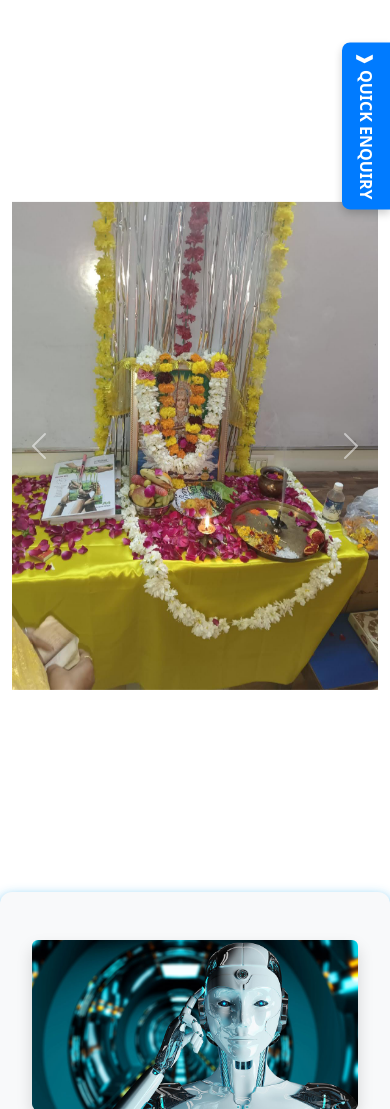
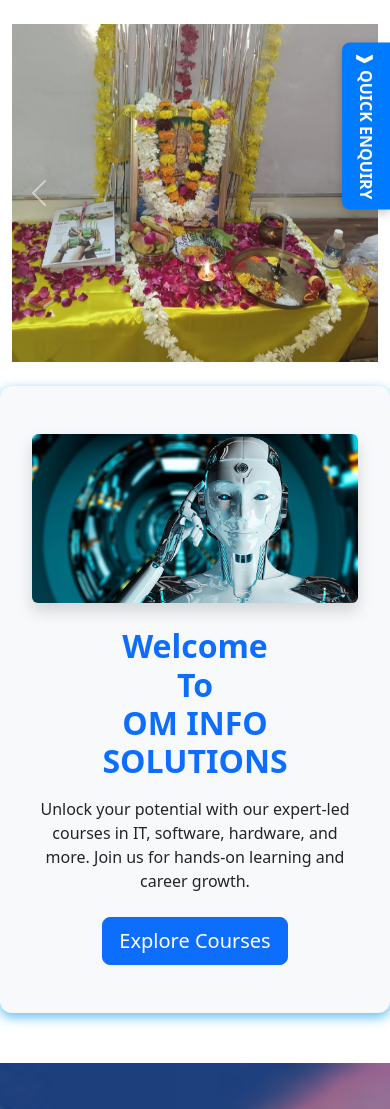
Before and after one commit to lok-02498/coaching_site, a Flask app: page /home in a window 390 px wide. Shown: the part 296-1405 px from the top of the page. Run offline with Flask 3, Linux system fonts and the light colour scheme; parts of the project's set-up code (start-up, migrations or seed data) failed here and were passed over; some libraries are stand-ins or nearby versions.

Commit message:
carousel is changed

```diff
--- a/app.py
+++ b/app.py
@@ -1,4 +1,4 @@
-from flask import Flask, request, redirect, flash, render_template, session, url_for,jsp
+from flask import Flask, request, redirect, flash, render_template, session, url_for
 from flask_mail import Mail, Message
 from flask_mysqldb import MySQL
 from flask_mail import Mail, Message
--- a/static/style.css
+++ b/static/style.css
@@ -828,9 +828,38 @@
 
 .main-carousel .carousel-item img {
   width: 100%;
-  height: 100vh;
-  object-fit: contain;
+  height: 100%;
+  object-fit: cover; /* Use cover instead of contain */
   object-position: center;
+}
+
+/* Mobile optimization */
+@media (max-width: 768px) {
+  .main-carousel .carousel-inner,
+  .main-carousel .carousel-item {
+    height: 50vh;
+  }
+
+  .main-carousel .carousel-item img {
+    height: 100%;
+    object-fit: cover;
+  }
+}
+
+@media (max-width: 576px) {
+  .main-carousel .carousel-inner,
+  .main-carousel .carousel-item {
+    height: 40vh;
+  }
+}
+.main-carousel-img-glow {
+  border-radius: 10px;
+  box-shadow: 0 0 20px rgba(255, 0, 225, 0.9); /* Blue glow */
+  transition: box-shadow 0.5s ease-in-out;
+}
+
+.main-carousel:hover {
+  box-shadow: 0 0 30px rgba(255, 0, 225, 0.9);
 }
 
 /* ========== Employee Carousel (team.html) ========== */
@@ -849,15 +878,7 @@
   border: 4px solid #0d6efd;
   box-shadow: 0 4px 8px rgba(0, 0, 0, 0.2);
 }
-.main-carousel-img-glow {
-  border-radius: 10px;
-  box-shadow: 0 0 20px rgba(255, 0, 225, 0.9); /* Blue glow */
-  transition: box-shadow 0.5s ease-in-out;
-}
 
-.main-carousel:hover {
-  box-shadow: 0 0 30px rgba(255, 0, 225, 0.9);
-}
 .employee-carousel-img-glow {
   border-radius: 10px;
   box-shadow: 0 0 20px rgba(255, 0, 225, 0.9); /* Blue glow */
```
